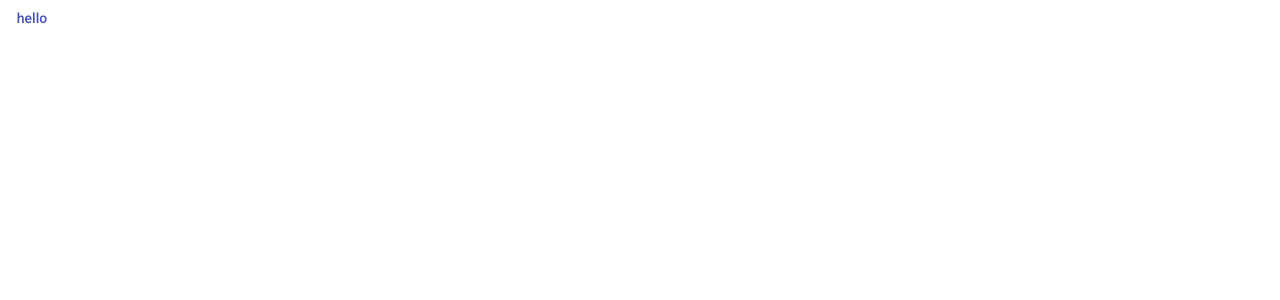
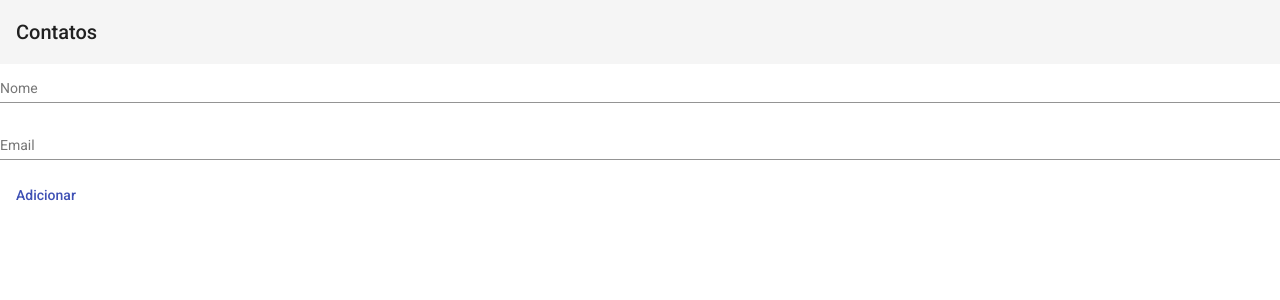
Before and after one commit to arthurcvm/agenda-app-angular, an Angular app: page / in a window 1280 px wide. Shown: the top 300 px of the page. Built offline with nearby package versions, Linux system fonts and the light colour scheme.

Commit message:
implementação de form de cadastro de contatos

```diff
--- a/src/app/app.component.html
+++ b/src/app/app.component.html
@@ -1 +1 @@
-<button mat-button color="primary">hello</button>
+<app-contato></app-contato>
--- /dev/null
+++ b/src/app/contato.service.ts
@@ -0,0 +1,9 @@
+import { Injectable } from '@angular/core';
+
+@Injectable({
+  providedIn: 'root'
+})
+export class ContatoService {
+
+  constructor() { }
+}
--- /dev/null
+++ b/src/app/contato/contato.component.css
@@ -0,0 +1,3 @@
+.full-width {
+    width: 100%;
+}
--- /dev/null
+++ b/src/app/contato/contato.component.html
@@ -0,0 +1,14 @@
+<mat-toolbar>Contatos</mat-toolbar>
+<form>
+  <mat-form-field class="full-width">
+    <mat-label>Nome </mat-label>
+    <input matInput placeholder="Digite seu nome"/>
+  </mat-form-field>
+
+  <mat-form-field class="full-width">
+    <mat-label>Email </mat-label>
+    <input matInput placeholder="Digite seu email"/>
+  </mat-form-field>
+
+  <button mat-button color="primary">Adicionar</button>
+</form>
--- /dev/null
+++ b/src/app/contato/contato.component.ts
@@ -0,0 +1,15 @@
+import { Component, OnInit } from '@angular/core';
+
+@Component({
+  selector: 'app-contato',
+  templateUrl: './contato.component.html',
+  styleUrls: ['./contato.component.css']
+})
+export class ContatoComponent implements OnInit {
+
+  constructor() { }
+
+  ngOnInit(): void {
+  }
+
+}
```
Also changed, not shown: src/app/app.module.ts (+11 -3 lines).
